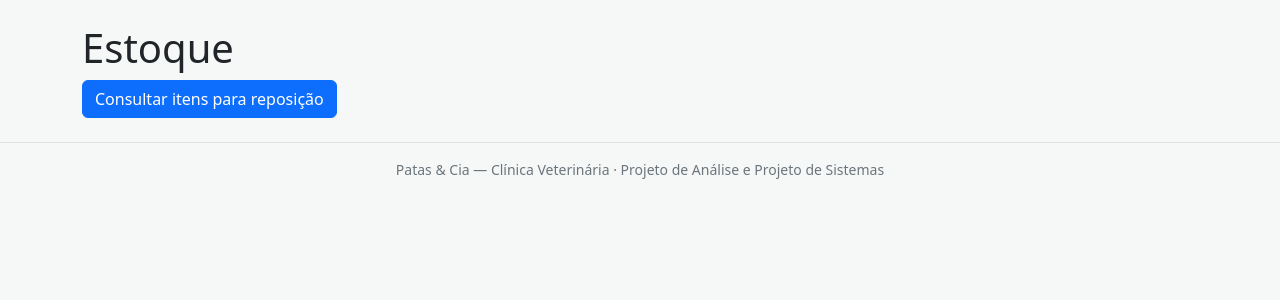
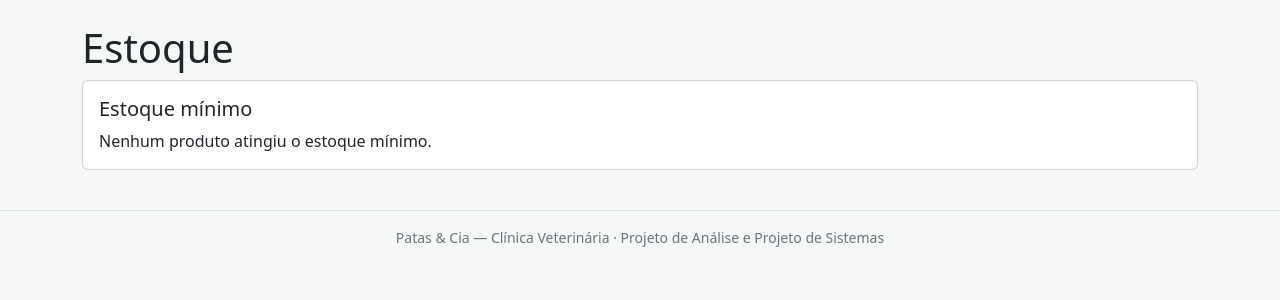
Before and after one commit to fcgraciano/ClinicaVeterinaria, a PHP site: page /estoque/index.php in a window 1280 px wide. Shown: the part 56-356 px from the top of the page. Run offline with PHP 8.4, Linux system fonts and the light colour scheme; tables that the repository leaves empty hold one stand-in row (values such as "Sample post").

Commit message:
Estoque: exibir alertas de estoque mínimo

```diff
--- /dev/null
+++ b/estoque/consulta-estoque-minimo.php
@@ -0,0 +1,28 @@
+<?php
+function consultarEstoqueMinimo(mysqli $conexao): array
+{
+    $resultado = mysqli_query($conexao, "
+        SELECT p.nome, p.codigo_barras, p.estoque_minimo,
+               COALESCE(SUM(CASE m.tipo
+                   WHEN 'entrada' THEN CAST(m.quantidade AS DECIMAL(24,9))
+                   WHEN 'saida' THEN -CAST(m.quantidade AS DECIMAL(24,9))
+               END), 0) AS saldo_total
+        FROM produtos p
+        LEFT JOIN lotes l ON l.produto_id = p.id
+        LEFT JOIN movimentacoes m ON m.lote_id = l.id
+        GROUP BY p.id, p.nome, p.codigo_barras, p.estoque_minimo
+        HAVING saldo_total <= p.estoque_minimo
+        ORDER BY p.nome, p.id
+    ");
+    $produtos = mysqli_fetch_all($resultado, MYSQLI_ASSOC);
+    mysqli_free_result($resultado);
+    return $produtos;
+}
+
+function formatarSaldoParaReposicao(string $saldo): string
+{
+    if (strpos($saldo, '.') !== false) {
+        $saldo = rtrim(rtrim($saldo, '0'), '.');
+    }
+    return str_replace('.', ',', $saldo);
+}
--- a/estoque/index.php
+++ b/estoque/index.php
@@ -2,6 +2,6 @@
 
 <h1>Estoque</h1>
 
-<a class="btn btn-primary" href="alerta-estoque-minimo.php">Consultar itens para reposição</a>
+<?php include __DIR__ . '/painel-alerta-estoque-minimo.php'; ?>
 
 <?php include '../includes/rodape.php'; ?>
--- /dev/null
+++ b/estoque/painel-alerta-estoque-minimo.php
@@ -0,0 +1,40 @@
+<?php
+require_once __DIR__ . '/consulta-estoque-minimo.php';
+
+$itensReposicao = [];
+$falhaReposicao = false;
+mysqli_report(MYSQLI_REPORT_ERROR | MYSQLI_REPORT_STRICT);
+try {
+    require_once __DIR__ . '/../includes/conexao.php';
+    $itensReposicao = consultarEstoqueMinimo($conexao);
+} catch (mysqli_sql_exception $excecao) {
+    error_log($excecao->getMessage());
+    $falhaReposicao = true;
+}
+?>
+
+<section class="card mb-3" aria-labelledby="titulo-reposicao">
+    <div class="card-body">
+        <h2 class="h5" id="titulo-reposicao">Estoque mínimo</h2>
+        <?php if ($falhaReposicao): ?>
+            <div class="alert alert-danger mb-0" role="alert">Não foi possível consultar os itens para reposição.</div>
+        <?php elseif (!$itensReposicao): ?>
+            <p class="mb-0">Nenhum produto atingiu o estoque mínimo.</p>
+        <?php else: ?>
+            <div class="alert alert-warning">
+                <?php $totalReposicao = count($itensReposicao); ?>
+                <p><strong><?= $totalReposicao ?> <?= $totalReposicao === 1 ? 'produto para reposição' : 'produtos para reposição' ?></strong></p>
+                <ul class="mb-0">
+                    <?php foreach (array_slice($itensReposicao, 0, 5) as $item): ?>
+                        <li>
+                            <?= htmlspecialchars($item['nome']) ?> —
+                            saldo <?= htmlspecialchars(formatarSaldoParaReposicao((string) $item['saldo_total'])) ?>,
+                            mínimo <?= htmlspecialchars((string) $item['estoque_minimo']) ?>
+                        </li>
+                    <?php endforeach; ?>
+                </ul>
+            </div>
+            <a class="btn btn-outline-primary" href="alerta-estoque-minimo.php">Ver itens para reposição</a>
+        <?php endif; ?>
+    </div>
+</section>
```
Also changed, not shown: estoque/alerta-estoque-minimo.php (+4 -22 lines).
